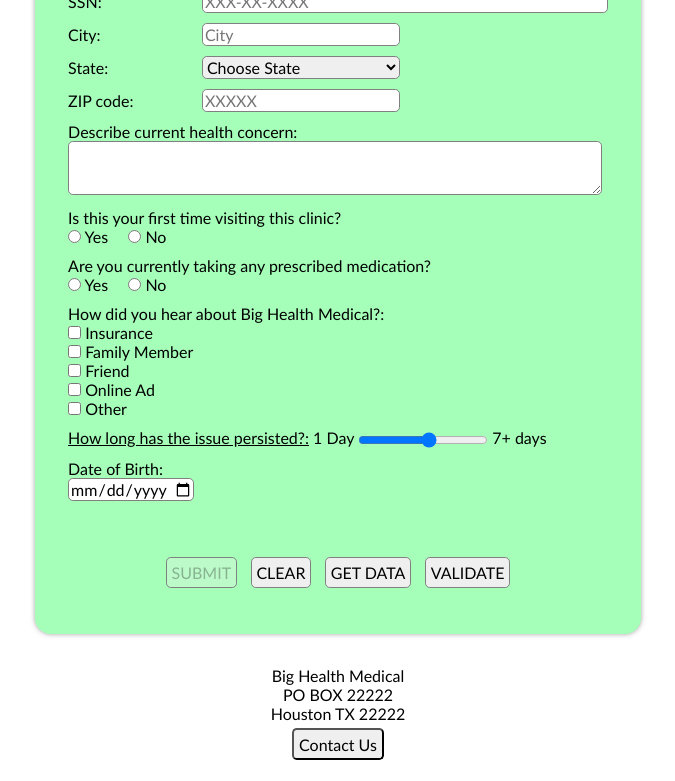
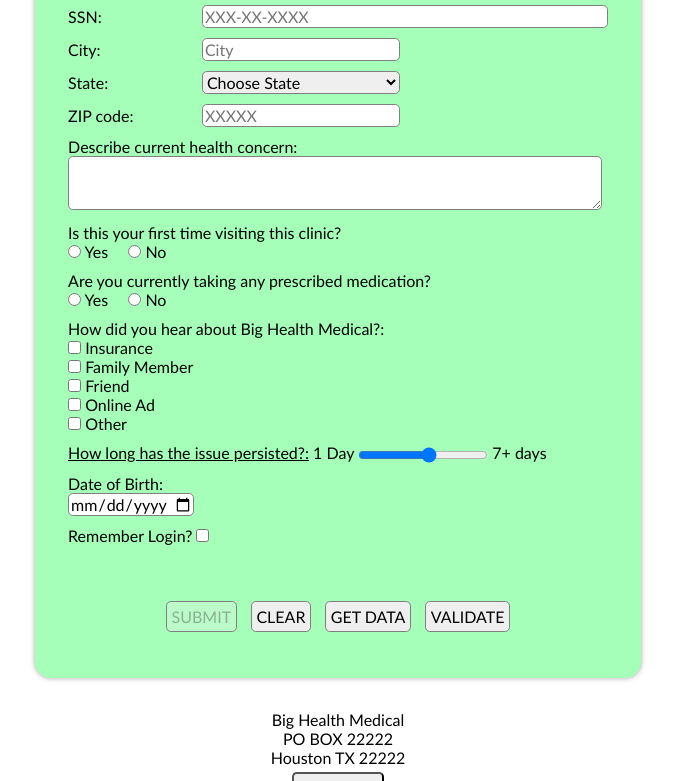
Before and after one commit to simonccho/homework4, a plain HTML site: page index.html in a window 1280 px wide. Shown: the part 623-1404 px from the top of the page, without its empty margins (302-977 px from the left). Drawn offline with Linux system fonts and the light colour scheme.

Commit message:
Update index.html

```diff
--- a/index.html
+++ b/index.html
@@ -403,6 +403,14 @@
                 </td>
             </tr>
 
+ <!--remember login-->
+            <tr>
+                <td colspan ="3">
+                    <label for="rememberLogin">Remember Login?</label>
+                    <input type="checkbox" name="Remember Login" id="rememberLogin" >
+                </td>
+            </tr>
+
             <!--output-->
             <tr>
                 <td colspan="3">
```
